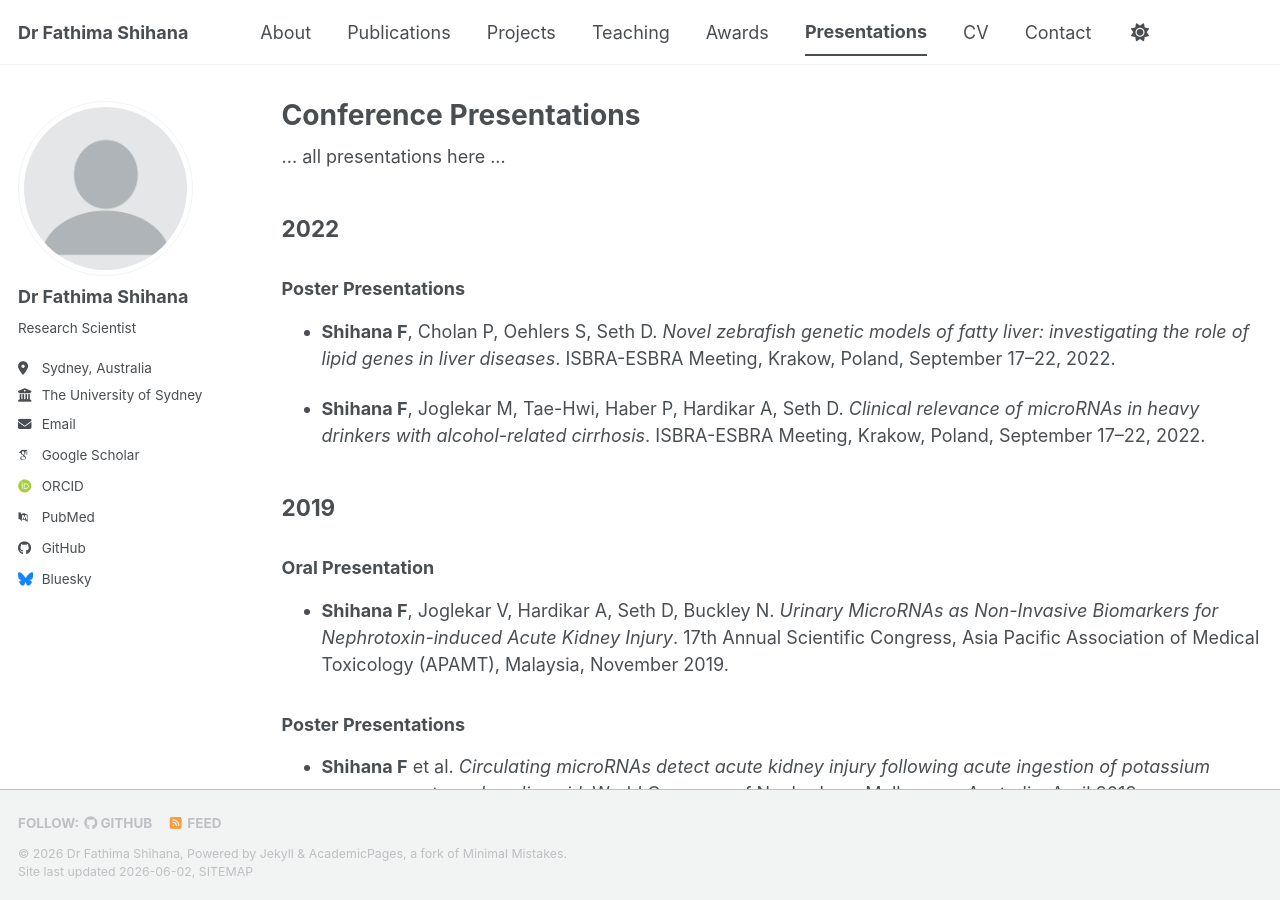
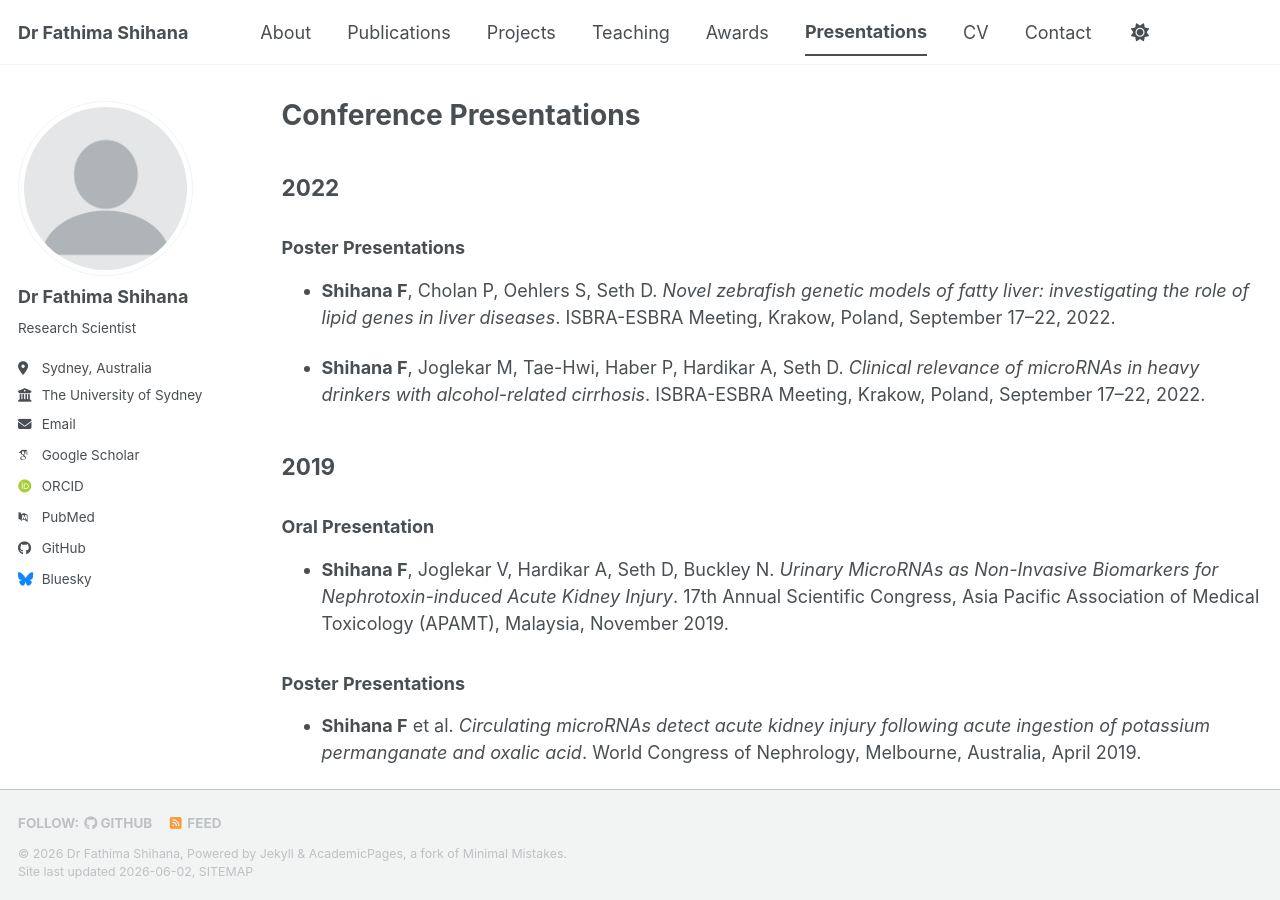
Before and after one commit to fathimashihana/fathimashihana.github.io, a Jekyll site: the page built from _pages/presentations.md, in a window 1280 px wide and 900 px high. Built offline with Jekyll 4.4.1, drawn with Linux system fonts in a browser that asks for light colours; some web fonts are replaced; a script bundle is joined from its source files by our own code; library files that are not in the unit come from our copies.

Commit message:
Update presentations.md

```diff
--- a/_pages/presentations.md
+++ b/_pages/presentations.md
@@ -4,11 +4,7 @@ title: "Conference Presentations"
 permalink: /presentations/
 author_profile: true
 ---
-<div class="presentations-page">
 
-... all presentations here ...
-
-</div>
 ## 2022
 
 ### Poster Presentations
```
